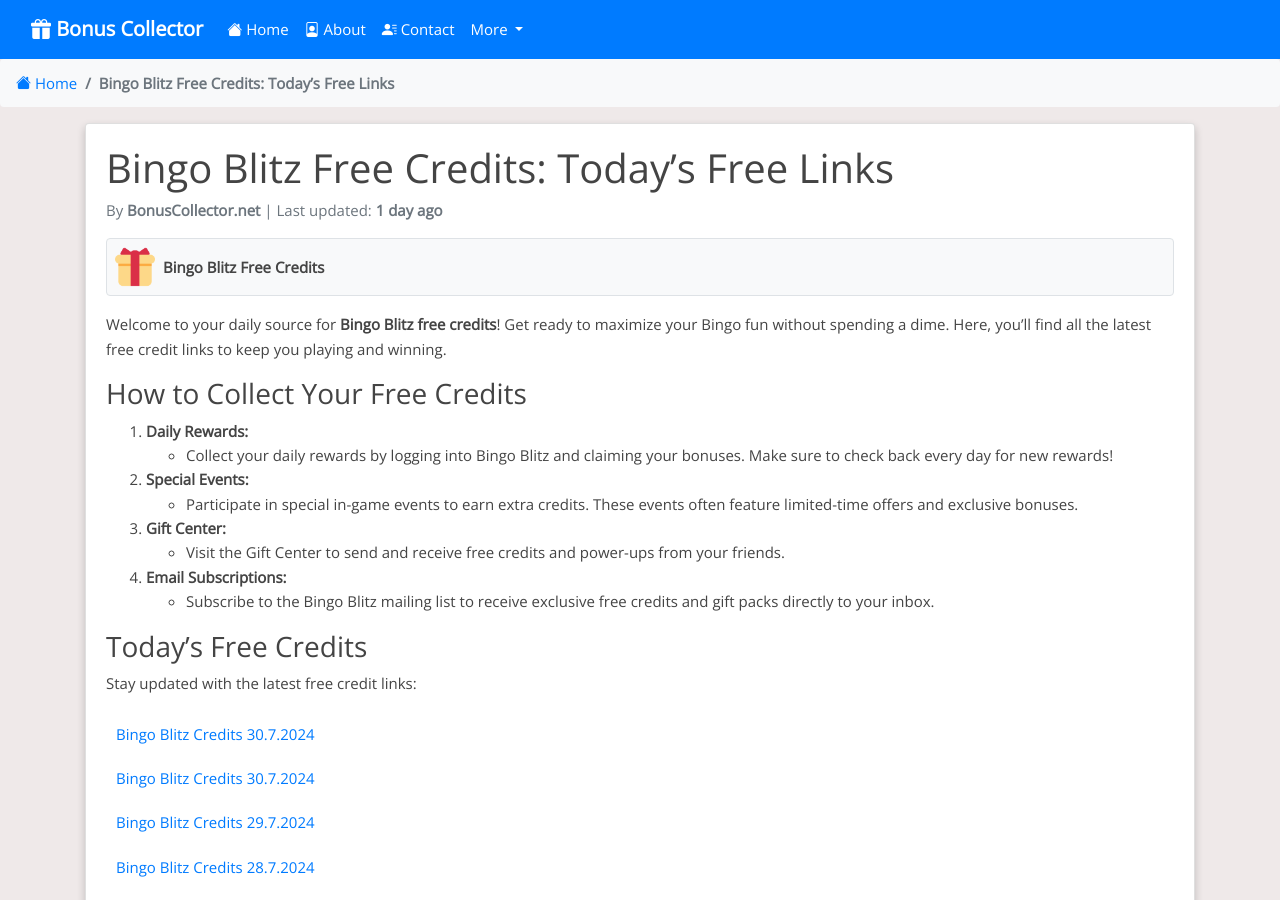
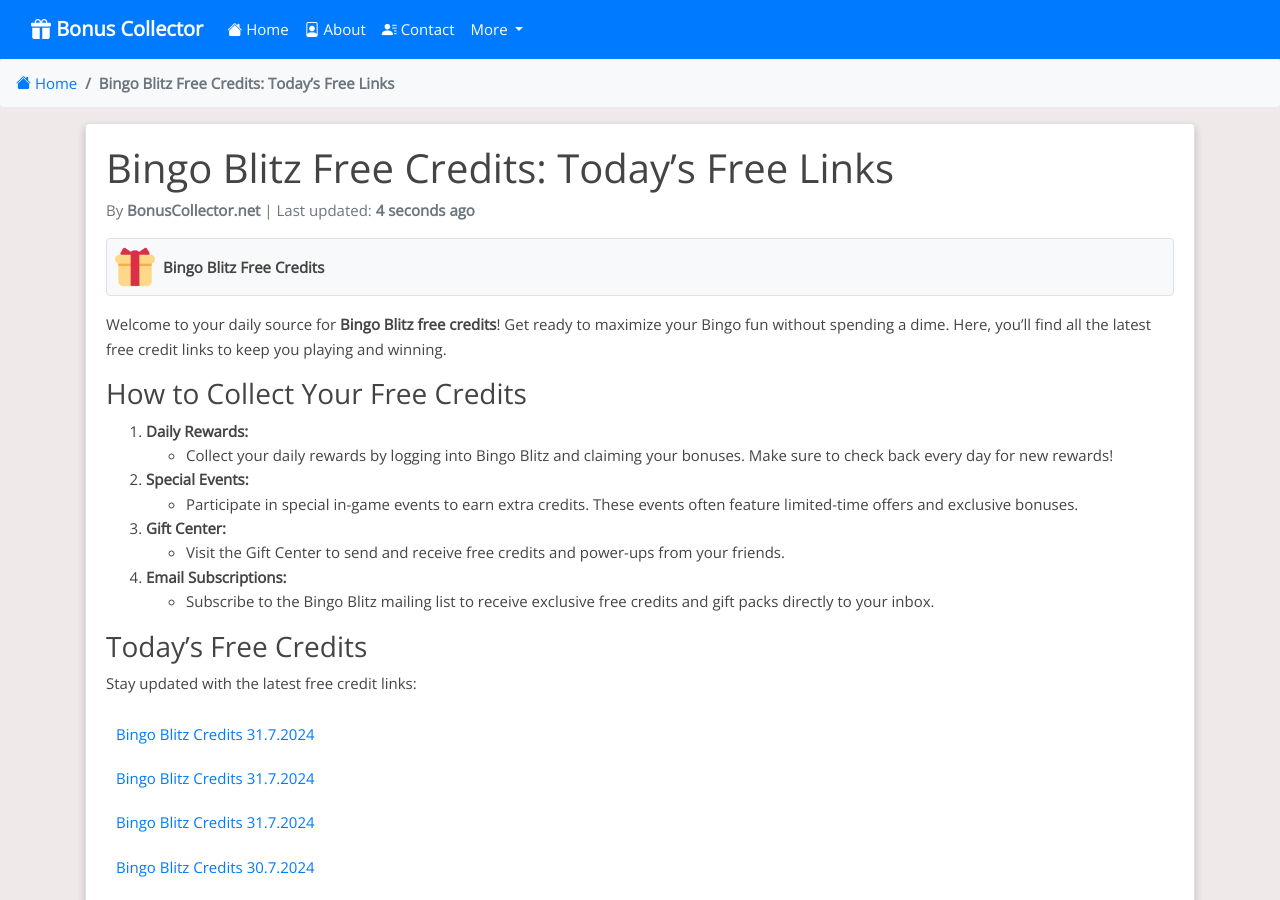
Before and after one commit to Prollad99/bs-net, a Jekyll site: the page built from _posts/2024-06-30-bingo-blitz.md, in a window 1280 px wide and 900 px high. Built offline with Jekyll 4.4.1, drawn with Linux system fonts in a browser that asks for light colours; nearby versions of some CDN libraries; comment, search, counter and statistics services are not loaded; some of the changed text lies outside the part shown.

Commit message:
Update bingo-blitz reward links and last modified date

```diff
--- a/_data/include_files.yml
+++ b/_data/include_files.yml
@@ -47,7 +47,7 @@
   last_modified: 2024-07-30 12:41:42
 
 bingo-blitz.html:
-  last_modified: 2024-07-29 18:24:33
+  last_modified: 2024-07-31 04:17:39
 
 willy-wonka.html:
   last_modified: 2024-07-30 03:23:07
--- a/_includes/bingo-blitz.html
+++ b/_includes/bingo-blitz.html
@@ -1,4 +1,7 @@
 <html><body><div class="reward"><ul>
+<li><a href="https://d10x.co/BingoBlitz/zfxdp">bingo blitz credits 31.7.2024</a></li>
+<li><a href="https://bingo-app-dsa.playtika.com/bingo2-v2-bingoblitz/incentive/?incentive=f1b69e1906a525b46a8abf5e8336252ea4e6de3b155c1a8d41e6314cbb8242ff&desktop=bingoblitz&scene=popup&asset=inbox.PopupGiftCenter&originId=44891&gameref=IG+300724">bingo blitz credits 31.7.2024</a></li>
+<li><a href="https://bingo-app-dsa.playtika.com/bingo2-v2-bingoblitz/incentive/?incentive=0c773ba72c171236acf4de3b3d7b621a2d39ddc230142d9e12af73f48aee911f&desktop=fb&scene=popup&asset=inbox.PopupGiftCenter&originId=44878&gameref=FBS_300724">bingo blitz credits 31.7.2024</a></li>
 <li><a href="https://d10x.co/BingoBlitz/U7Amy">bingo blitz credits 30.7.2024</a></li>
 <li><a href="https://bingo-app-dsa.playtika.com/bingo2-v2-bingoblitz/incentive/?incentive=1947164601f57b1dd59daefbe221c4b7d4b77a98fa3f6e738ae54f93a826fac3&desktop=fb&scene=popup&asset=inbox.PopupGiftCenter&originId=44877&gameref=FBS_290724">bingo blitz credits 30.7.2024</a></li>
 <li><a href="https://bingo-app-dsa.playtika.com/bingo2-v2-bingoblitz/incentive/?incentive=16bde505083b304134e514dfc0affdc807bea98bbd54a9430c52103cc2e3149e&desktop=fb&scene=popup&asset=inbox.PopupGiftCenter&originId=44876&gameref=FBS_280724">bingo blitz credits 29.7.2024</a></li>
```
Also changed, not shown: other parts of _includes/bingo-blitz.html (+0 -3 lines), links-json/bingo-blitz.json (+12 -12 lines).
